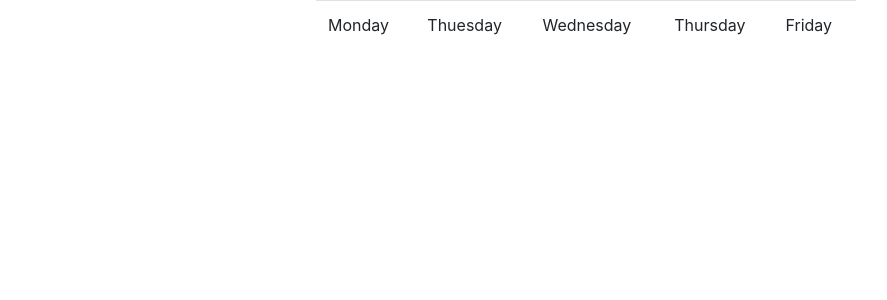
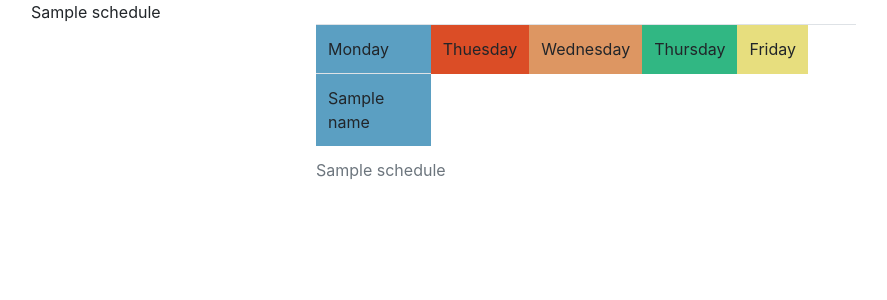
Before and after one commit to Rositsazz/hack33, a Django app: template hack33/templates/profile.html in a window 1280 px wide. Shown: the part 56-356 px from the top of the page, without its empty margins (54-941 px from the left). Run offline with Django 3.2, Linux system fonts and the light colour scheme; the template is opened without the code that fills it: most values are stand-ins (such as "Sample title", 1, 10 or a date in 2020); parts of the project's set-up code (start-up, migrations or seed data) failed here and were passed over; some libraries are stand-ins or nearby versions.

Commit message:
Display schedule and add templatetag - key

```diff
--- a/hack33/templates/profile.html
+++ b/hack33/templates/profile.html
@@ -1,16 +1,38 @@
 {% extends "base.html" %}
+{% load key %}
 {% block content %}
+{{schedule}}
+{% for k in schedule.schedule %}
   <div class="row">
     <div class="col-md-6 offset-md-3">
       <table class="table table-hover checkins-table" cellspacing="0">
+        <caption>{{ k }}</caption>
+        <colgroup>
+          <col style="background-color:#5b9fc2">
+          <col style="background-color:#db4d26">
+          <col style="background-color:#dd9662">
+          <col style="background-color:#31b783">
+          <col style="background-color:#e7de7e">
+        </colgroup>
         <tr>
           <td>Monday</td>
           <td>Thuesday</td>
           <td>Wednesday</td>
           <td>Thursday</td>
           <td>Friday</td>
+          <td></td>
+          <td></td>
         </tr>
+        {% for day in schedule.schedule|key:k %}
+          <tr>
+            {% for course in schedule.schedule|key:k|key:day %}
+              <td>{{course}}</td>
+            {% endfor %}
+          </tr>
+        {% endfor %}
+
       </table>
     </div>
   </div>
+{% endfor %}
 {% endblock %}
--- /dev/null
+++ b/hack33/users/templatetags/key.py
@@ -0,0 +1,10 @@
+from django import template
+from django.utils import timezone
+
+register = template.Library()
+
+
+@register.filter
+def key(dictionary, key):
+    # import ipdb; ipdb.set_trace()
+    return dictionary[key]
--- a/hack33/users/views.py
+++ b/hack33/users/views.py
@@ -7,7 +7,7 @@ from django.views.generic import (DetailView, ListView, RedirectView,
 
 from django.contrib.auth.mixins import LoginRequiredMixin
 
-from .models import User
+from .models import User, SchoolSchedule
 
 
 class ProfileView(TemplateView):
@@ -15,6 +15,7 @@ class ProfileView(TemplateView):
 
     def get_context_data(self, **kwargs):
         context = super().get_context_data(**kwargs)
+        context['schedule'] = SchoolSchedule.objects.order_by('-rate').first()
         return context
 
 
```
Also changed, not shown: hack33/users/templatetags/__init__.py (added). Lines whose indentation alone changed are shown as unchanged.
